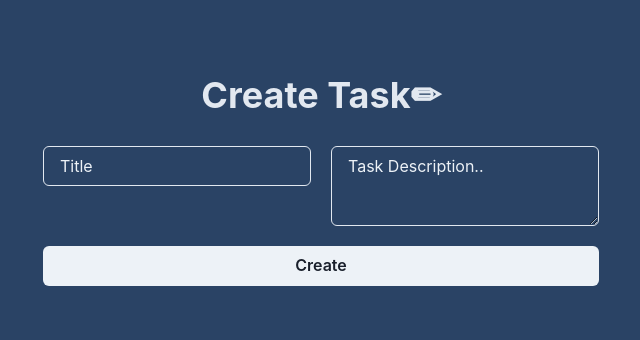
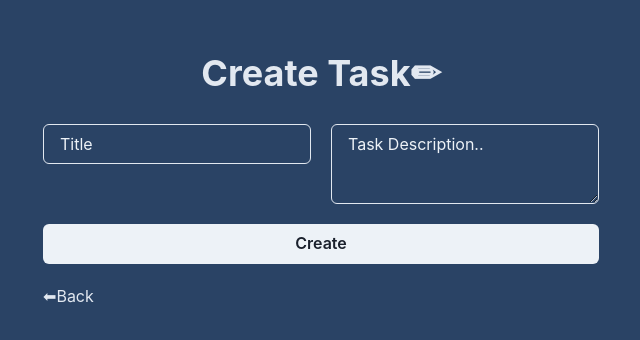
Before and after one commit to RodrigoSpano/Task-List, a React (Vite) app: page /create-task in a window 1280 px wide. Shown: the part 220-560 px from the top of the page, without its empty margins (319-959 px from the left). Built offline with nearby package versions, Linux system fonts and the light colour scheme.

Commit message:
Update TasksForm.jsx

```diff
--- a/src/app/components/TasksForm.jsx
+++ b/src/app/components/TasksForm.jsx
@@ -1,9 +1,9 @@
 import React, { useState, useEffect } from 'react'
-import { chakra, Input, Textarea, Stack, Heading, Button, Flex } from '@chakra-ui/react'
+import { chakra, Input, Textarea, Stack, Heading, Button, Flex, Text } from '@chakra-ui/react'
 import {v4 as uuid} from 'uuid'
 import { useSelector, useDispatch } from 'react-redux'
 import { addTask, editTask } from '../features/tasks/tasksSlice'
-import { useNavigate, useParams } from 'react-router-dom'
+import { useNavigate, useParams, Link } from 'react-router-dom'
 
 export const TasksForm = () => {
 
@@ -53,6 +53,7 @@ export const TasksForm = () => {
           <Textarea onChange={handleChange} name='description' placeholder='Task Description..' _placeholder={{color: 'gray.100'}}/>
         </Flex>
         <Button type='submit' _hover={{color: 'gray.200', bgColor: 'gray.800'}}>Create</Button>
+        <Link to={'/'}><Text color='gray.200'> ⬅Back </Text></Link>
       </chakra.form>
     </Stack>
   )
```
